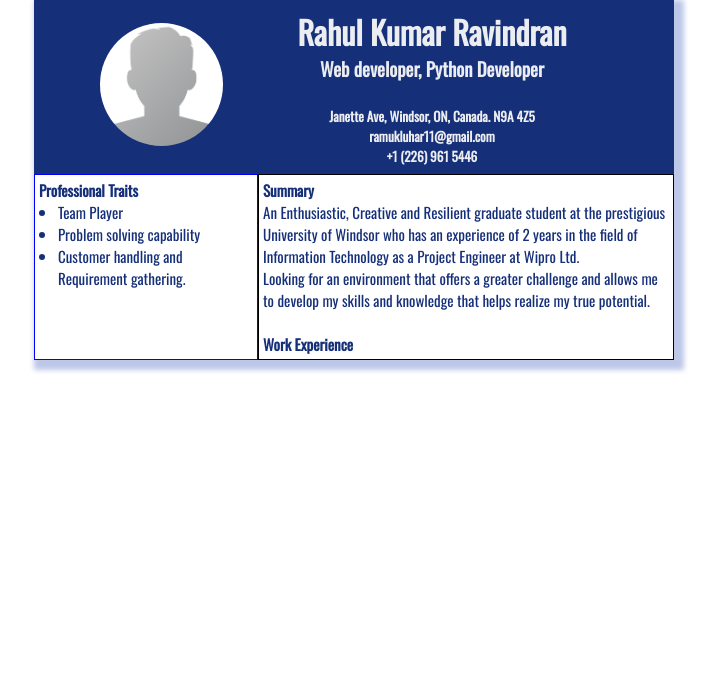
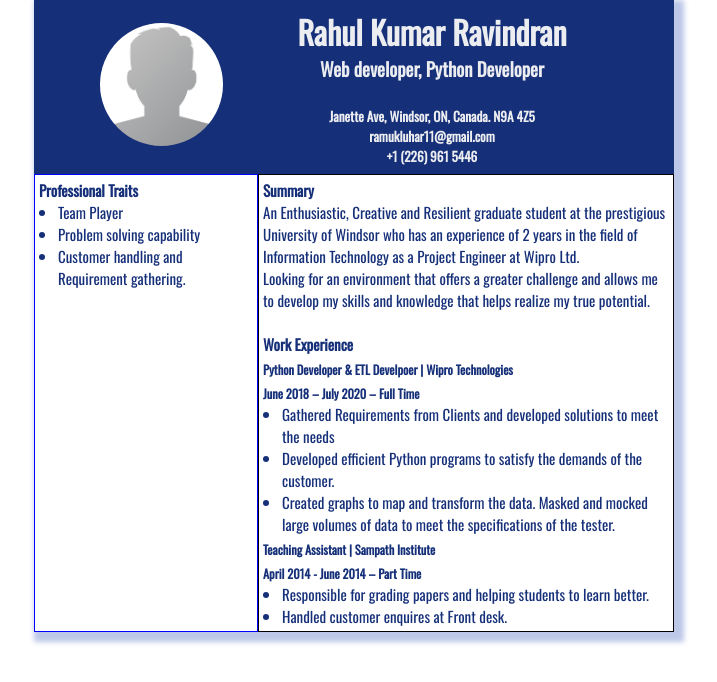
Before and after one commit to rahulkumarravindran/my-resume, a React (Create React App) app: page / in a window 1280 px wide. Shown: the top 682 px of the page, without its empty margins (286-1003 px from the left). Built offline with nearby package versions, Linux system fonts and the light colour scheme.

Commit message:
added work experience

```diff
--- a/src/App.js
+++ b/src/App.js
@@ -11,6 +11,7 @@ function App() {
     phone: '+1 (226) 961 5446',
     professionalTraits: ['Team Player','Problem solving capability','Customer handling and Requirement gathering.'],
     summary: ['An Enthusiastic, Creative and Resilient graduate student at the prestigious University of Windsor who has an experience of 2 years in the field of Information Technology as a Project Engineer at Wipro Ltd.','Looking for an environment that offers a greater challenge and allows me to develop my skills and knowledge that helps realize my true potential.'],
+    workExperience:[{role:'Python Developer & ETL Develpoer | Wipro Technologies',timePeriod: 'June 2018 – July 2020 – Full Time',responsiblities: ['Gathered Requirements from Clients and developed solutions to meet the needs', 'Developed efficient Python programs to satisfy the demands of the customer.','Created graphs to map and transform the data. Masked and mocked large volumes of data to meet the specifications of the tester.']},{role:'Teaching Assistant | Sampath Institute',timePeriod: 'April 2014 - June 2014 – Part Time',responsiblities: ['Responsible for grading papers and helping students to learn better.','Handled customer enquires at Front desk.']}]
   }
   return (
     <div className="App">
--- a/src/components/Body.js
+++ b/src/components/Body.js
@@ -15,6 +15,12 @@ const Body = (props) => {
                 {props.resumeDetails.summary.map((element,index) => <p style={{paddingbottom: "4px"}} key={index}>{element}</p>)}
                 <br></br>
                 <h4>Work Experience</h4>
+                {props.resumeDetails.workExperience.map((element,index)=> {return <>
+                <h5>{element.role}</h5>
+                <h5>{element.timePeriod}</h5>
+                <ul>
+                    {element.responsiblities.map((responsibility,index)=>{return <li key={index}>{responsibility}</li>})
+                    }</ul></>})}
 
             </div>
         </div>
--- a/src/index.css
+++ b/src/index.css
@@ -65,3 +65,11 @@
 .body .body-left ul{
   padding-left: 19px;
 }
+
+.body .body-right ul{
+  padding-left: 19px;
+}
+
+.body .body-right h5{
+  padding-top: 5px;
+}
```
